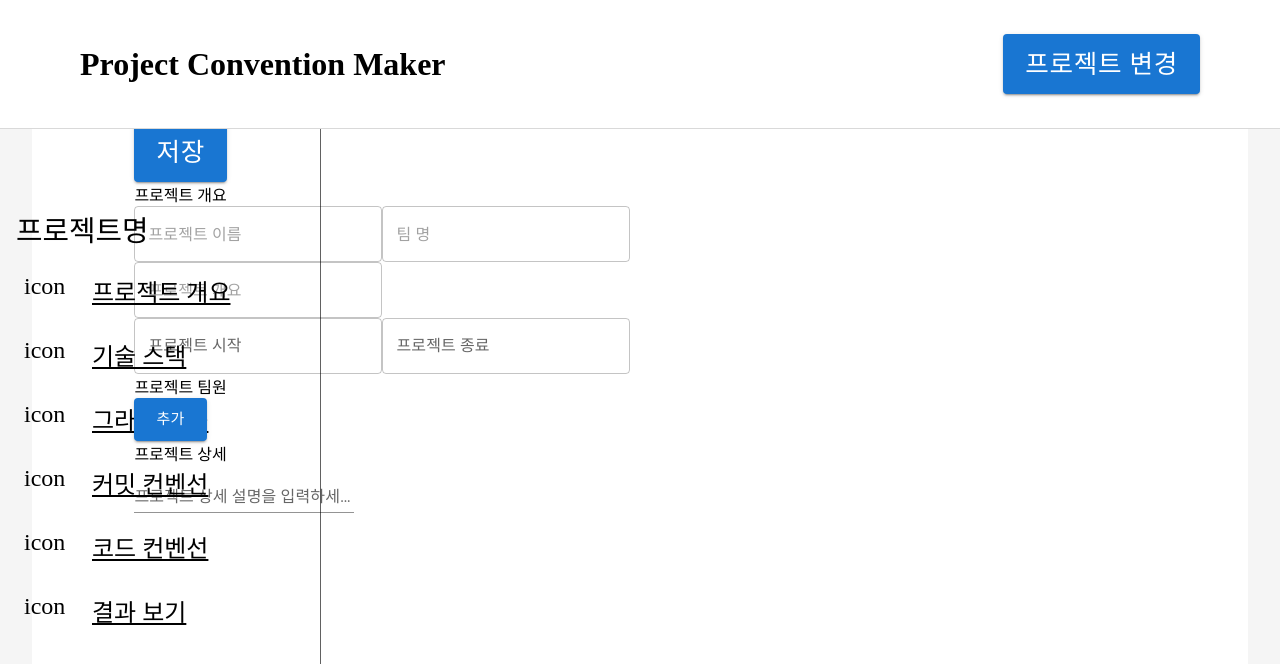
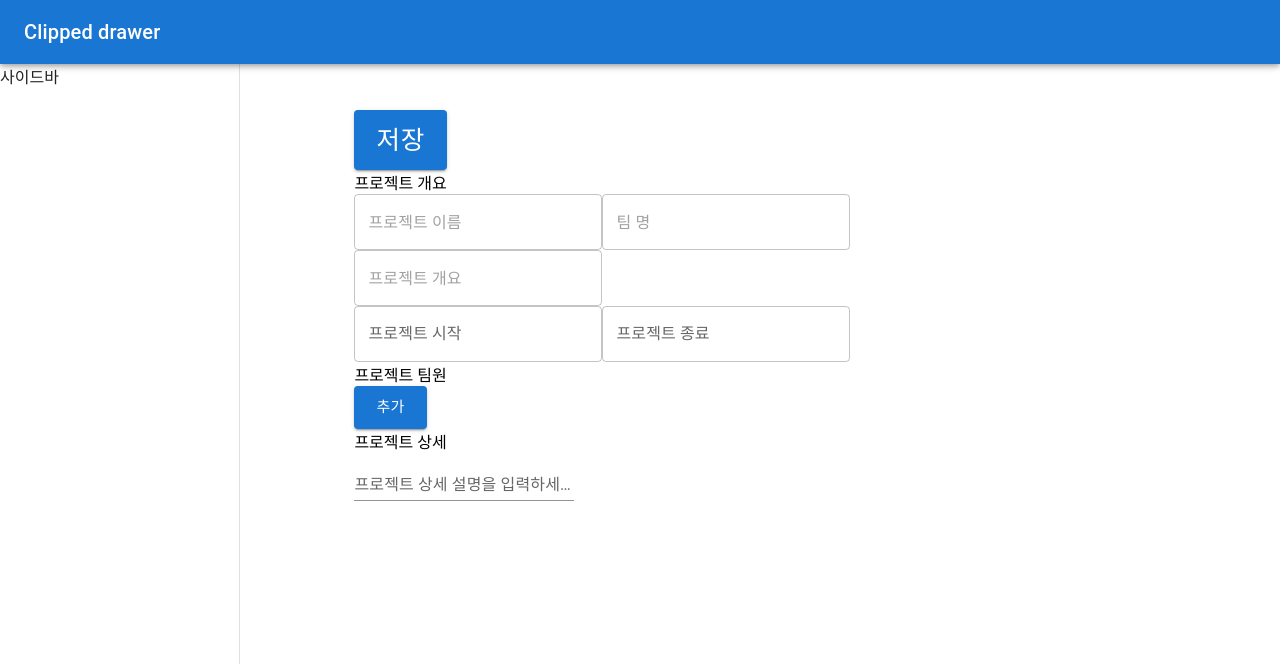
Before and after one commit to projectconventionmaker/project_convention_maker, a React (Vite) app: page /overview in a window 1280 px wide. Shown: the top 664 px of the page. Built offline with nearby package versions, Linux system fonts and the light colour scheme.

Commit message:
feat responsive drawer

```diff
--- a/src/components/layout/Layout.tsx
+++ b/src/components/layout/Layout.tsx
@@ -1,15 +1,86 @@
-import { ReactNode } from 'react';
-import Nav from './navbar/Nav';
-import Header from './header/Header';
-import { Box } from '@mui/material';
+import { ReactNode, useState } from 'react';
+
+import {
+  AppBar,
+  Box,
+  ButtonBase,
+  Drawer,
+  Toolbar,
+  Typography,
+} from '@mui/material';
+import MenuIcon from '@mui/icons-material/Menu';
+import useMediaQuery from '@mui/material/useMediaQuery';
+import { useTheme } from '@mui/material/styles';
+
+const drawerWidth = 240;
 
 const Layout = ({ children }: { children: ReactNode }) => {
+  const theme = useTheme();
+  const isMobile = useMediaQuery(theme.breakpoints.down('sm'));
+  const [sideBarState, setSideBarState] = useState(false);
+
+  const toggleDrawer =
+    (state: boolean) => (event: React.KeyboardEvent | React.MouseEvent) => {
+      if (
+        event.type === 'keydown' &&
+        ((event as React.KeyboardEvent).key === 'Tab' ||
+          (event as React.KeyboardEvent).key === 'Shift')
+      ) {
+        return;
+      }
+
+      setSideBarState(state);
+    };
+
   return (
     <main>
-      <Nav />
-      <Header />
-      <Box p={4} bgcolor={'white'} borderRadius={4} margin={4}>
-        {children}
+      <Box sx={{ display: 'flex' }}>
+        <AppBar
+          position="fixed"
+          sx={{
+            zIndex: theme =>
+              sideBarState ? theme.zIndex.drawer - 1 : theme.zIndex.drawer + 1,
+          }}
+        >
+          <Toolbar>
+            <ButtonBase
+              sx={{
+                display: isMobile ? 'block' : 'none',
+              }}
+              onClick={() => {
+                setSideBarState(true);
+              }}
+            >
+              <MenuIcon />
+            </ButtonBase>
+            <Typography variant="h6" noWrap component="h1">
+              Clipped drawer
+            </Typography>
+          </Toolbar>
+        </AppBar>
+
+        <Drawer
+          variant={isMobile ? 'temporary' : 'permanent'}
+          anchor={isMobile ? 'left' : undefined}
+          open={sideBarState}
+          onClose={toggleDrawer(false)}
+          sx={{
+            width: drawerWidth,
+            flexShrink: 0,
+            display: isMobile ? (sideBarState ? 'block' : 'none') : 'block',
+            [`& .MuiDrawer-paper`]: {
+              width: drawerWidth,
+              boxSizing: 'border-box',
+            },
+          }}
+        >
+          <Toolbar />
+          <Box sx={{ overflow: 'auto' }}>사이드바</Box>
+        </Drawer>
+
+        <Box width="100%" bgcolor={'white'} sx={{ padding: '52px 44px' }}>
+          {children}
+        </Box>
       </Box>
     </main>
   );
```
